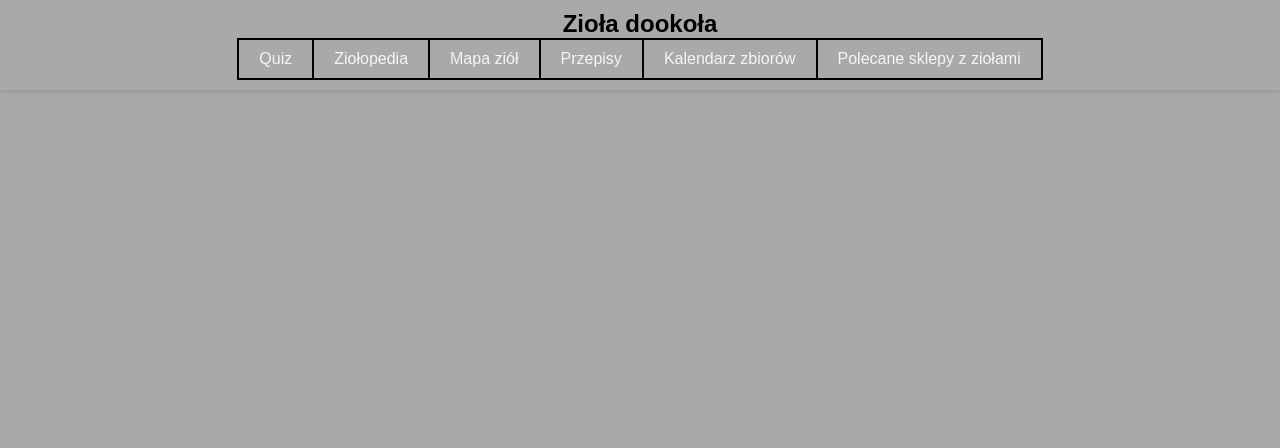
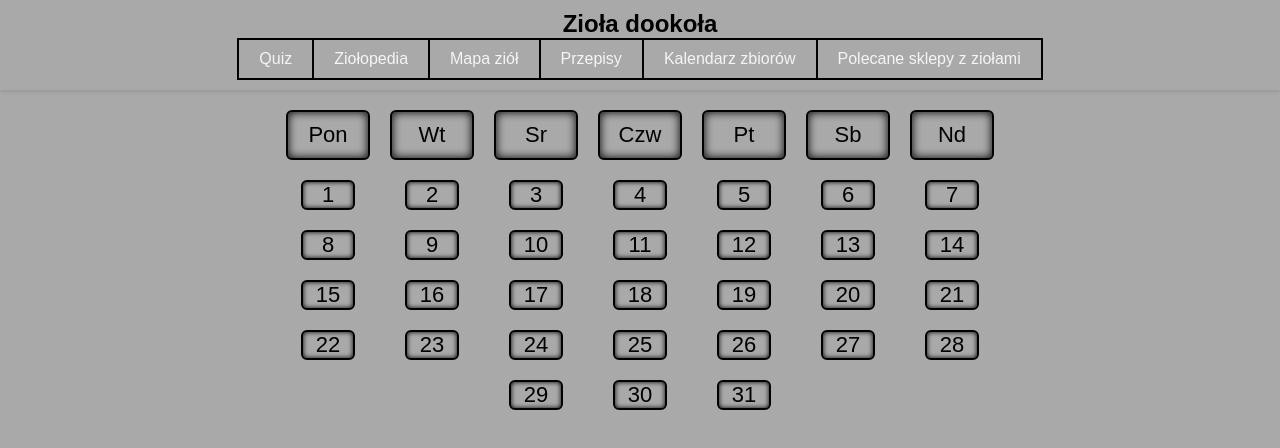
Before and after one commit to hubssch/ZiolaDoOkola, a plain HTML site: page HTML Elements/kalendarzzbiorow.html in a window 1280 px wide. Drawn offline with Linux system fonts and the light colour scheme.

Commit message:
patoKalendarz

```diff
--- /dev/null
+++ b/HTML Elements/Styles/kalendarzzbiorow.css
@@ -0,0 +1,40 @@
+#kalendarz {
+    margin-left: auto;
+    margin-right: auto;
+    margin-top: 20px;
+}
+
+#dni-tygodnia {
+    display: flex;
+    /* margin: 10px; */
+    justify-content: center;
+}
+
+.dzien-tygodnia {
+    margin: 0 10px 0 10px;
+    font-size: 22px;
+    border: 2px solid ;
+    border-radius: 6px;
+    width: 60px;
+    padding: 10px;
+    text-align: center;
+    /* box-shadow: 5px 5px 5px 5px darkgreen; */
+    box-shadow: inset 0 0 10px #000000;
+}
+
+#dni-miesiaca {
+    display: flex;
+    justify-content: center;
+}
+
+.dzien-miesiaca {
+    margin: 20px 25px 0 25px;
+    font-size: 22px;
+    border: 2px solid ;
+    border-radius: 6px;
+    width: 50px;
+    /* padding: 10px; */
+    text-align: center;
+    /* box-shadow: 5px 5px 5px 5px darkgreen; */
+    box-shadow: inset 0 0 5px #000000;
+}
--- a/HTML Elements/Styles/ziolopedia.css
+++ b/HTML Elements/Styles/ziolopedia.css
@@ -17,12 +17,14 @@
     width: 600px;
     /* padding-top: 0px; */
     margin-top: 5px;
+    margin-left: 20px;
 }
 
 .ziolo-nazwa {
     padding-bottom: 0px;
     font-size: large;
     font-weight: bold;
+    margin-left: 20px;
 }
 
 .ziolo-wlasciwosci {
@@ -91,6 +93,7 @@ Individual image styling
     border: 1px solid #ddd;
     box-shadow: 0 0 10px rgba(0,0,0,0.1);
     border-radius: 10px;
+    margin-left: 20px;
 }
 
 /* Individual image styling */
--- a/HTML Elements/kalendarzzbiorow.html
+++ b/HTML Elements/kalendarzzbiorow.html
@@ -5,6 +5,7 @@
     <meta name="viewport" content="width=device-width, initial-scale=1.0">
     <title>Zioła dookoła</title>
     <link rel="stylesheet" href="../style.css">
+    <link rel="stylesheet" href="./Styles/kalendarzzbiorow.css">
 </head>
 <body>
     <nav>
@@ -19,5 +20,59 @@
             <li id="last-item" class="nav-btn"><a href="./polecanesklepy.html">Polecane sklepy z ziołami</a></li>
         </ul>
     </nav>
+    <section id="kalendarz">
+        <div id="dni-tygodnia">
+            <div class="dzien-tygodnia">Pon</div>
+            <div class="dzien-tygodnia">Wt</div>
+            <div class="dzien-tygodnia">Sr</div>
+            <div class="dzien-tygodnia">Czw</div>
+            <div class="dzien-tygodnia">Pt</div>
+            <div class="dzien-tygodnia">Sb</div>
+            <div class="dzien-tygodnia">Nd</div>
+        </div>
+        <div id="dni-miesiaca">
+            <div class="dzien-miesiaca">1</div>
+            <div class="dzien-miesiaca">2</div>
+            <div class="dzien-miesiaca">3</div>
+            <div class="dzien-miesiaca">4</div>
+            <div class="dzien-miesiaca">5</div>
+            <div class="dzien-miesiaca">6</div>
+            <div class="dzien-miesiaca">7</div>
+        </div>
+        <div id="dni-miesiaca">
+            <div class="dzien-miesiaca">8</div>
+            <div class="dzien-miesiaca">9</div>
+            <div class="dzien-miesiaca">10</div>
+            <div class="dzien-miesiaca">11</div>
+            <div class="dzien-miesiaca">12</div>
+            <div class="dzien-miesiaca">13</div>
+            <div class="dzien-miesiaca">14</div>
+        </div>
+        <div id="dni-miesiaca">
+            <div class="dzien-miesiaca">15</div>
+            <div class="dzien-miesiaca">16</div>
+            <div class="dzien-miesiaca">17</div>
+            <div class="dzien-miesiaca">18</div>
+            <div class="dzien-miesiaca">19</div>
+            <div class="dzien-miesiaca">20</div>
+            <div class="dzien-miesiaca">21</div>
+        </div>
+        <div id="dni-miesiaca">
+            <div class="dzien-miesiaca">22</div>
+            <div class="dzien-miesiaca">23</div>
+            <div class="dzien-miesiaca">24</div>
+            <div class="dzien-miesiaca">25</div>
+            <div class="dzien-miesiaca">26</div>
+            <div class="dzien-miesiaca">27</div>
+            <div class="dzien-miesiaca">28</div>
+        </div>
+    </section>
+    <div id="dni-miesiaca">
+        <div class="dzien-miesiaca">29</div>
+        <div class="dzien-miesiaca">30</div>
+        <div class="dzien-miesiaca">31</div>
+    </div>
+</section>
+    <script src="./Scripts/kalendarzzbiorow.js"></script>
 </body>
 </html>
```
Also changed, not shown: HTML Elements/Scripts/kalendarzzbiorow.js (added).
